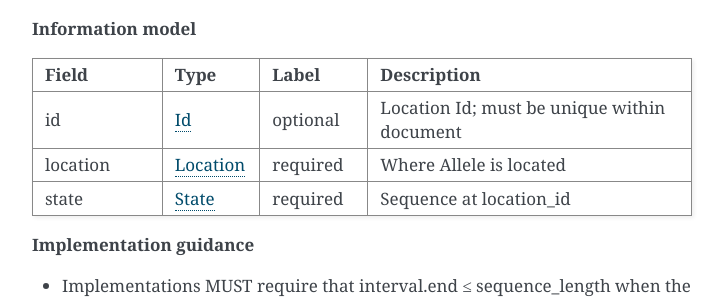
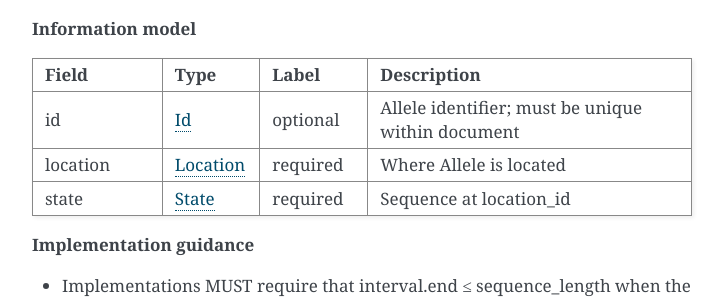
Before and after one commit to ga4gh/vrs, a Sphinx documentation site: the page built from docs/source/specification/terms_and_model/variation.rst, in a window 1280 px wide and 900 px high, scrolled down 606 px. Shown: the part 164-463 px from the top of the window, without its empty margins (388-1112 px from the left). Built offline with Sphinx 7.4.7, drawn with Linux system fonts in a browser that asks for light colours.

Commit message:
fix Allele table content, pt 3

```diff
--- a/docs/source/specification/terms_and_model/variation.rst
+++ b/docs/source/specification/terms_and_model/variation.rst
@@ -31,7 +31,7 @@ An Allele is a specific, single, and contiguous :ref:`Sequence` at a :ref:`Locat
    :align: left
    :widths: 12, 9, 10, 30
 
-   id, :ref:`Id`, optional, Location Id; must be unique within document
+   id, :ref:`Id`, optional, Allele identifier; must be unique within document
    location, :ref:`Location`, required, Where Allele is located
    state, :ref:`State`, required, Sequence at location_id
 
```
